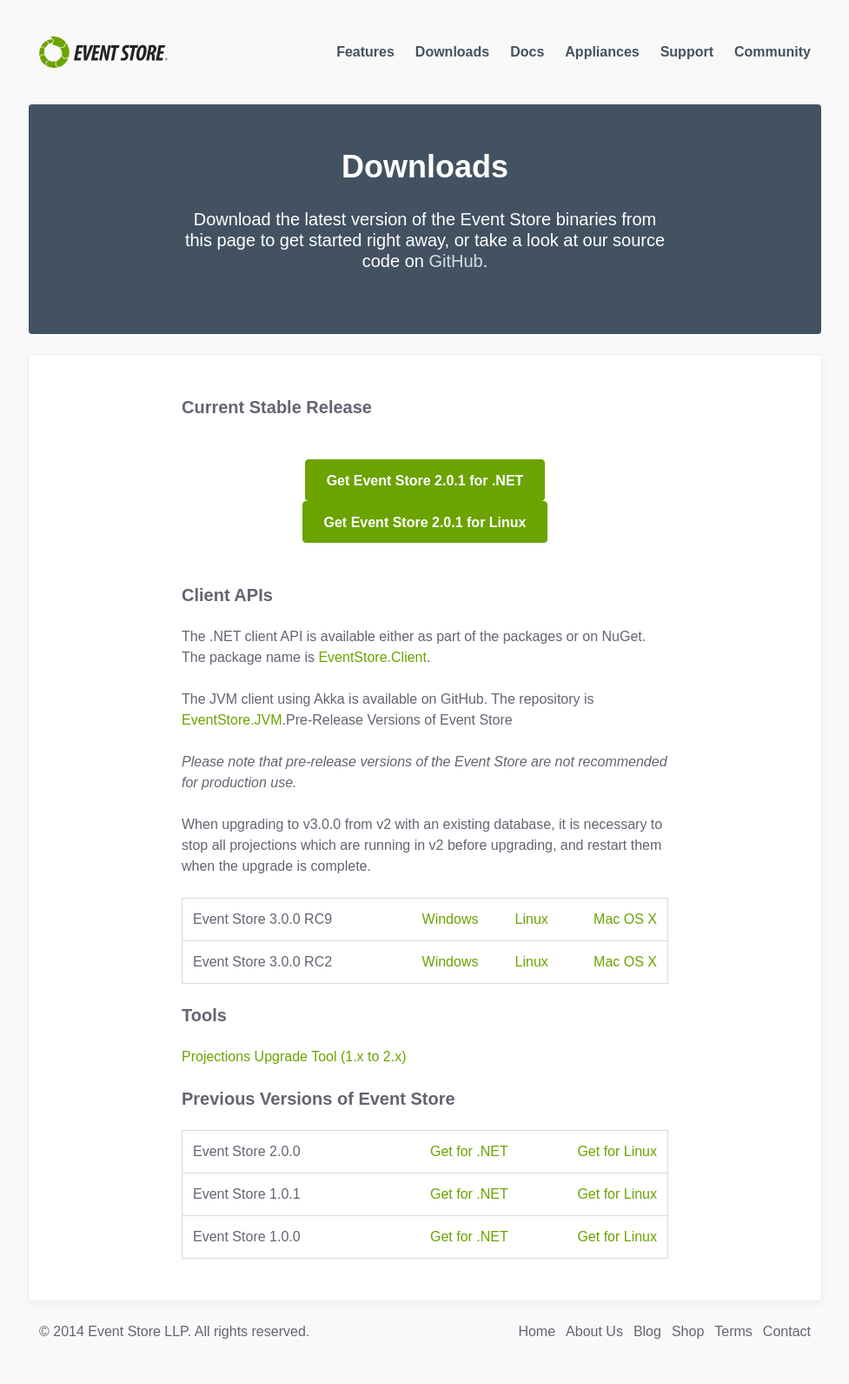
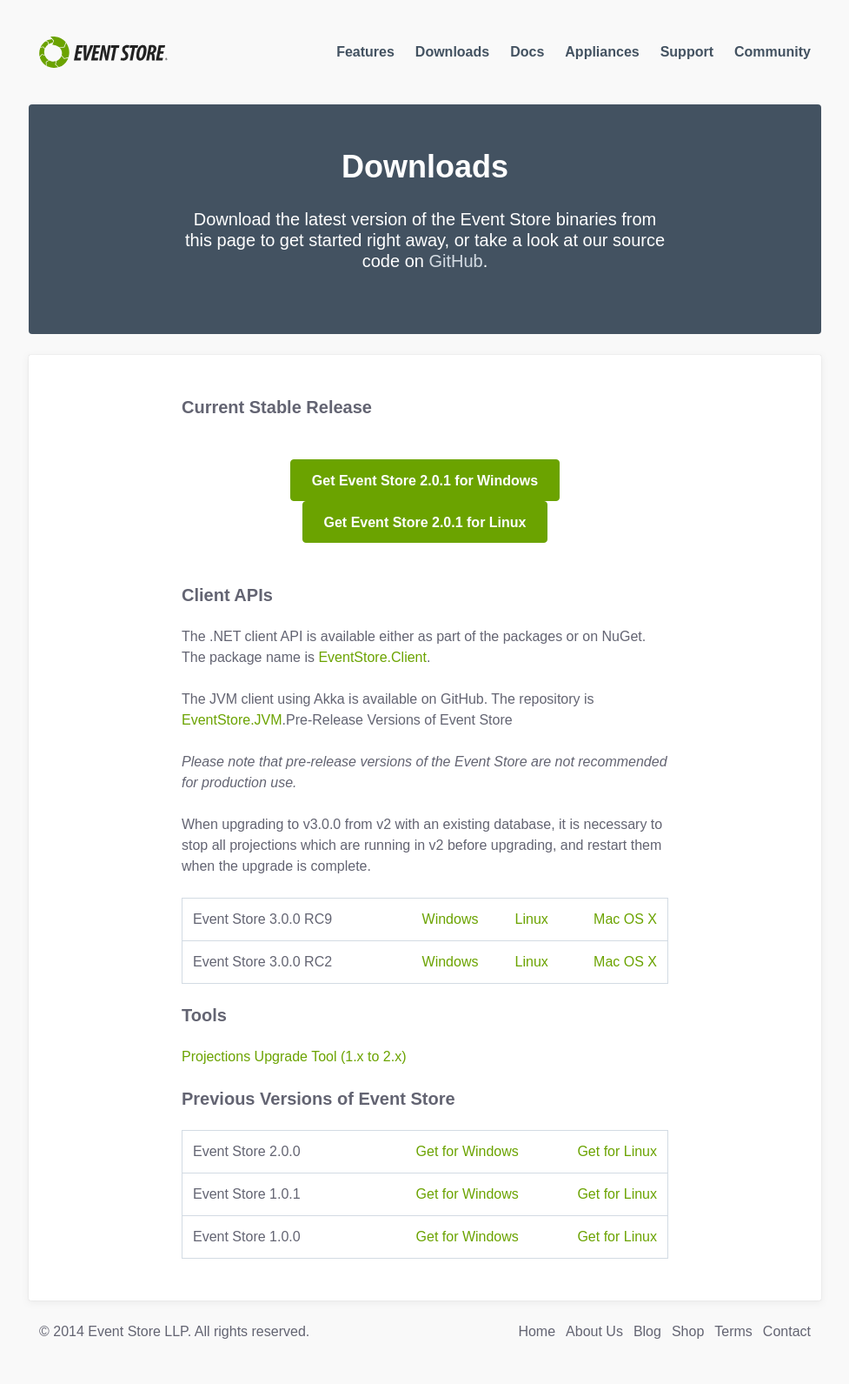
Before and after one commit to sandboxorg/geteventstore.com, a Jekyll site: the page built from downloads/index.html, in a window 1280 px wide. Shown: the whole page at 87% size, without its empty margins (151-1128 px from the left). Built offline with Jekyll 4.4.1, drawn with Linux system fonts in a browser that asks for light colours.

Commit message:
.NET -> Windows

```diff
--- a/downloads/index.html
+++ b/downloads/index.html
@@ -10,7 +10,7 @@ title: "Downloads"
 		<div class="page-main">
 			<h2>Current Stable Release</h2>
 			<p class="call-to-action">
-				<a href="http://download.geteventstore.com/binaries/EventStore-OSS-Win-v2.0.1.zip" class="btn btn--primary">Get Event Store 2.0.1 for .NET</a>
+				<a href="http://download.geteventstore.com/binaries/EventStore-OSS-Win-v2.0.1.zip" class="btn btn--primary">Get Event Store 2.0.1 for Windows</a>
 				<a href="http://download.geteventstore.com/binaries/EventStore-OSS-Linux-v2.0.1.tar.gz" class="btn btn--primary">Get Event Store 2.0.1 for Linux</a>
 			</p>
 			<h2>Client APIs</h2>
@@ -41,17 +41,17 @@ title: "Downloads"
 				<tbody>
 					<tr>
 						<td>Event Store 2.0.0</td>
-						<td><a href="http://download.geteventstore.com/binaries/EventStore-OSS-Win-v2.0.0.zip">Get for .NET</a></td>
+						<td><a href="http://download.geteventstore.com/binaries/EventStore-OSS-Win-v2.0.0.zip">Get for Windows</a></td>
 						<td><a href="http://download.geteventstore.com/binaries/EventStore-OSS-Linux-v2.0.0.tar.gz">Get for Linux</a></td>
 					</tr>
 					<tr>
 						<td>Event Store 1.0.1</td>
-						<td><a href="http://download.geteventstore.com/binaries/EventStore-OSS-Win-v1.0.1.zip">Get for .NET</a></td>
+						<td><a href="http://download.geteventstore.com/binaries/EventStore-OSS-Win-v1.0.1.zip">Get for Windows</a></td>
 						<td><a href="http://download.geteventstore.com/binaries/EventStore-OSS-Linux-v1.0.1.tar.gz">Get for Linux</a></td>
 					</tr>
 					<tr>
 						<td>Event Store 1.0.0</td>
-						<td><a href="http://download.geteventstore.com/binaries/EventStore-OSS-Win-v1.0.0.zip">Get for .NET</a></td>
+						<td><a href="http://download.geteventstore.com/binaries/EventStore-OSS-Win-v1.0.0.zip">Get for Windows</a></td>
 						<td><a href="http://download.geteventstore.com/binaries/EventStore-OSS-Linux-v1.0.0.tar.gz">Get for Linux</a></td>
 					</tr>
 			</table>
```
